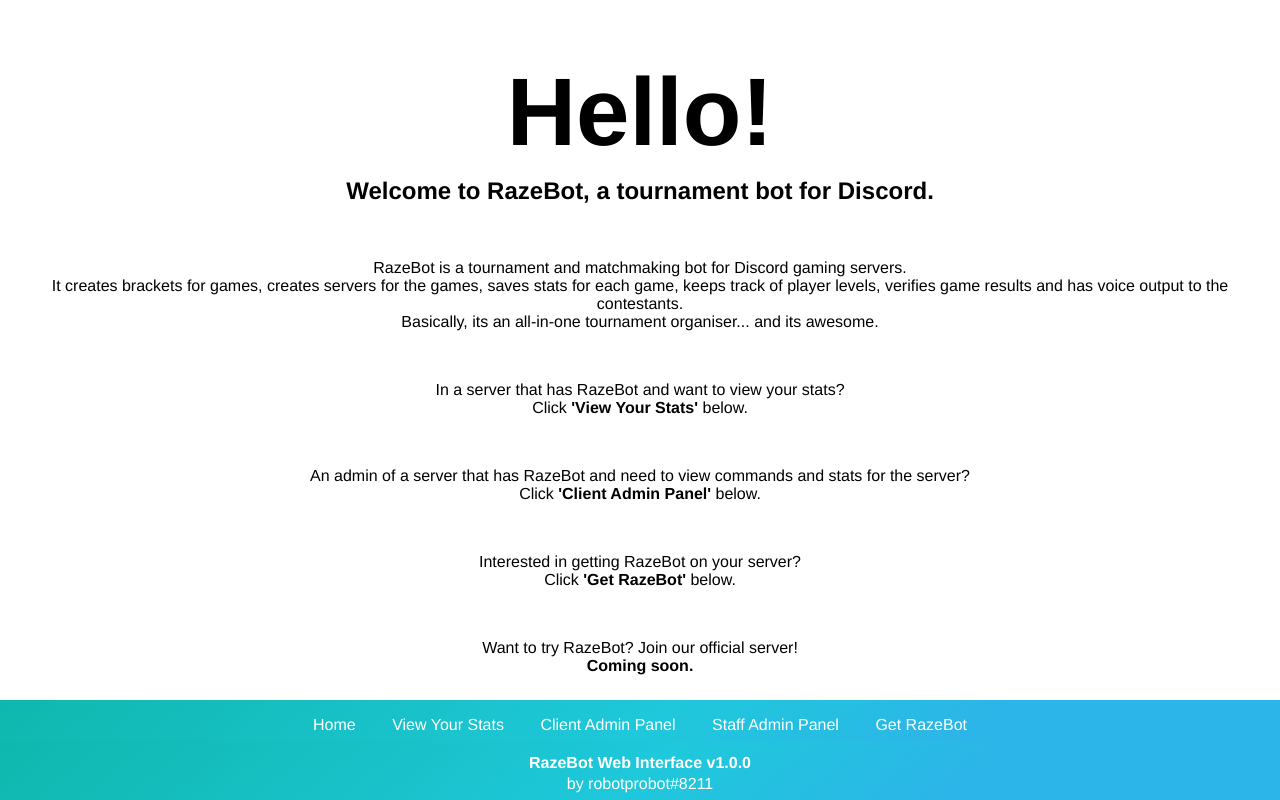
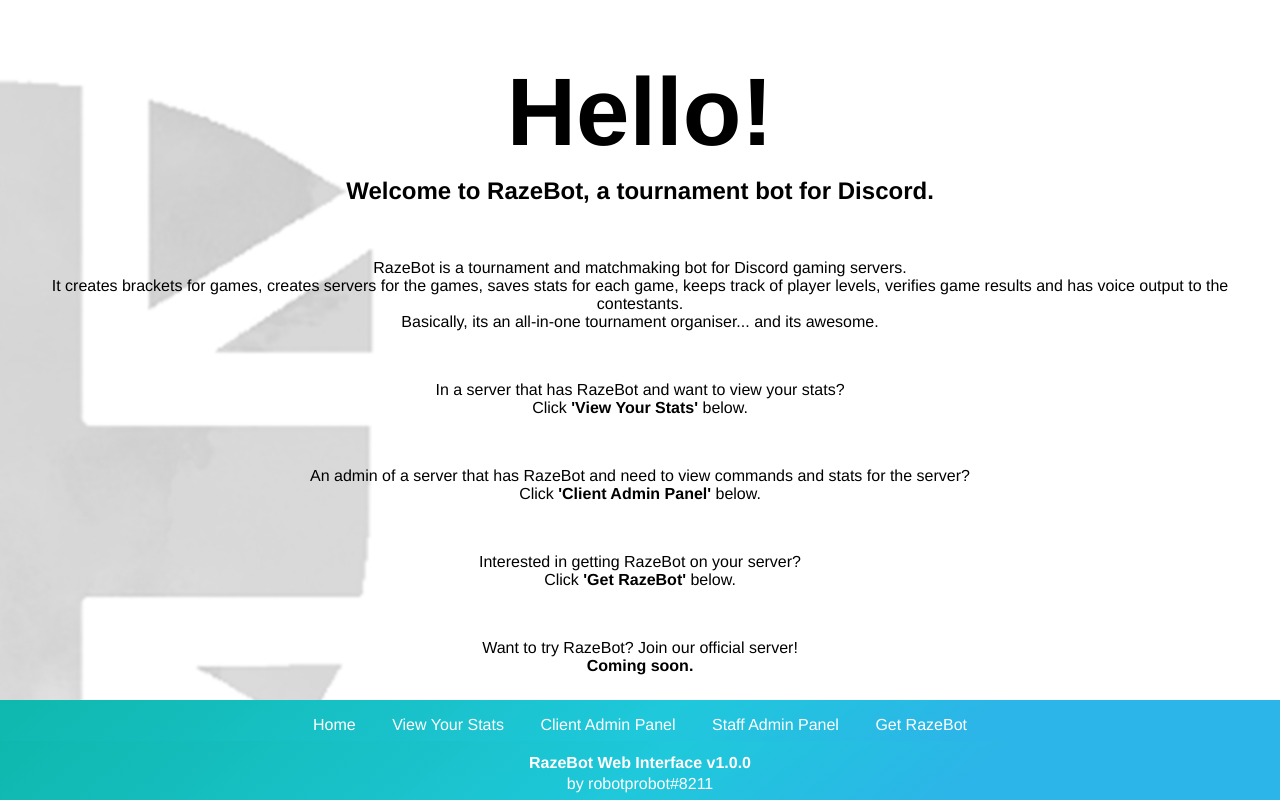
Before and after one commit to robotprobot/razebot, a plain HTML site: page docs/index.html in a window 1280 px wide. Shown: the top 800 px of the page. Drawn offline with Linux system fonts and the light colour scheme.

Commit message:
added website background

```diff
--- a/docs/style.css
+++ b/docs/style.css
@@ -1,3 +1,8 @@
+body {
+  background-image: url("assets/background.jpg");
+  background-repeat: no-repeat;
+  background-size: 50% auto;
+}
 .index-sentence-one {
   text-align: center;
   font-family: helvetica;
```
Also changed, not shown: docs/index.html (+1 -1 lines), docs/assets/background.jpg (added).
